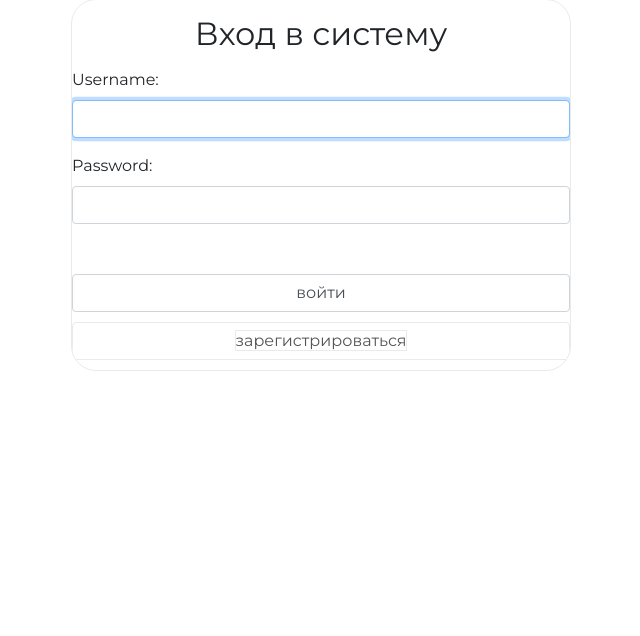
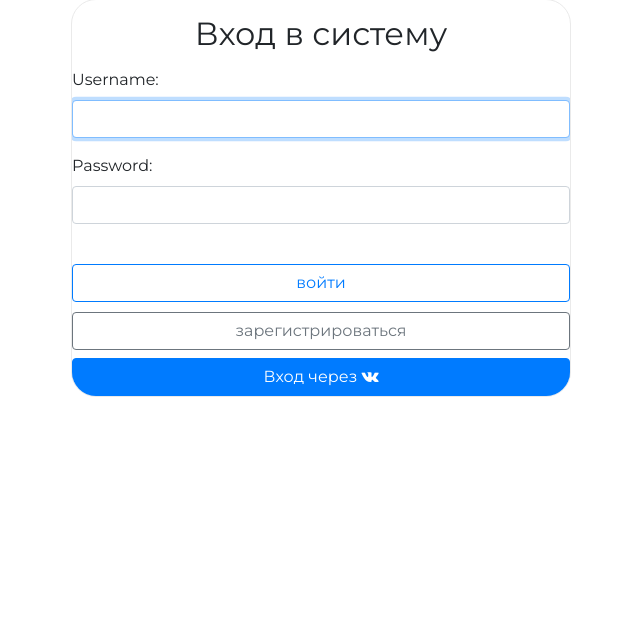
Before and after one commit to Karadesh/Django-Homeworks, a Django app: page /auth/login/ in a window 1280 px wide. Shown: the part 101-737 px from the top of the page, without its empty margins (319-959 px from the left). Run offline with Django 3.2, Linux system fonts and the light colour scheme; parts of the project's set-up code (start-up, migrations or seed data) failed here and were passed over; some libraries are stand-ins or nearby versions.

Commit message:
lesson_10. Social auth

```diff
--- a/authnapp/models.py
+++ b/authnapp/models.py
@@ -7,7 +7,7 @@ from django.utils.timezone import now
 
 class ShopUser(AbstractUser):
     avatar = models.ImageField(upload_to="users_avatars", blank=True)
-    age = models.PositiveIntegerField(verbose_name="возраст")
+    age = models.PositiveIntegerField(verbose_name="возраст", default=18)
     activation_key = models.CharField(verbose_name="ключ подтверждения", max_length=128, blank=True)
     activation_key_expires = models.DateTimeField(
         verbose_name="актуальность ключа", default=(now() + timedelta(hours=48))
--- a/authnapp/templates/authnapp/login.html
+++ b/authnapp/templates/authnapp/login.html
@@ -6,16 +6,17 @@
 <form class="form-horizontal" action="{% url 'auth:login' %}" method="post">
     {% csrf_token %}
     {% if next_page %}
-        <input type="hidden" name="next_page" value="{{ next_page }}">
+    <input type="hidden" name="next_page" value="{{ next_page }}">
     {% endif %}
     {{ login_form.as_p }}
     <br>
-    <input class="form-control" type="submit" value="войти">
+    <input class="btn btn-outline-primary btn-block" type="submit" value="войти">
 </form>
-<button class="btn btn-round form-control">
-    <a href="{% url 'auth:register' %}" class="">
-        зарегистрироваться
-    </a>
-</button>
+<a href="{% url 'auth:register' %}" class="btn btn-outline-secondary btn-block" role="button">
+    зарегистрироваться
+</a>
+<a href="{% url 'social:begin' 'vk-oauth2' %}?next=/" class="btn btn-primary btn-block" role="button">
+    Вход через <i class="fa fa-vk" aria-hidden="true"></i>
+</a>
 
 {% endblock content %}
--- a/authnapp/views.py
+++ b/authnapp/views.py
@@ -88,7 +88,7 @@ def verify(request, email, activation_key):
             print(f"user {user} is activated")
             user.is_active = True
             user.save()
-            auth.login(request, user)
+            auth.login(request, user, backend="django.contrib.auth.backends.ModelBackend")
 
             return render(request, "authnapp/verification.html")
         print(f"error activation user: {user}")
--- a/geekshop/urls.py
+++ b/geekshop/urls.py
@@ -1,7 +1,7 @@
 from django.conf import settings
 from django.conf.urls import include
 from django.conf.urls.static import static
-from django.urls import re_path
+from django.urls import path, re_path
 
 import mainapp.views as mainapp
 
@@ -9,6 +9,7 @@ urlpatterns = [
     re_path(r"^$", mainapp.main, name="main"),
     re_path(r"^products/", include("mainapp.urls", namespace="products")),
     re_path(r"^contact/", mainapp.contact, name="contact"),
+    path("", include("social_django.urls", namespace="social")),
     re_path(r"^auth/", include("authnapp.urls", namespace="auth")),
     re_path(r"^basket/", include("basketapp.urls", namespace="basket")),
     re_path(r"^admin/", include("adminapp.urls", namespace="admin")),
```
Also changed, not shown: geekshop/settings.py (+22 -0 lines), requirements.txt (+17 -0 lines), authnapp/migrations/0003_default_age.py (added), db.sqlite3.
